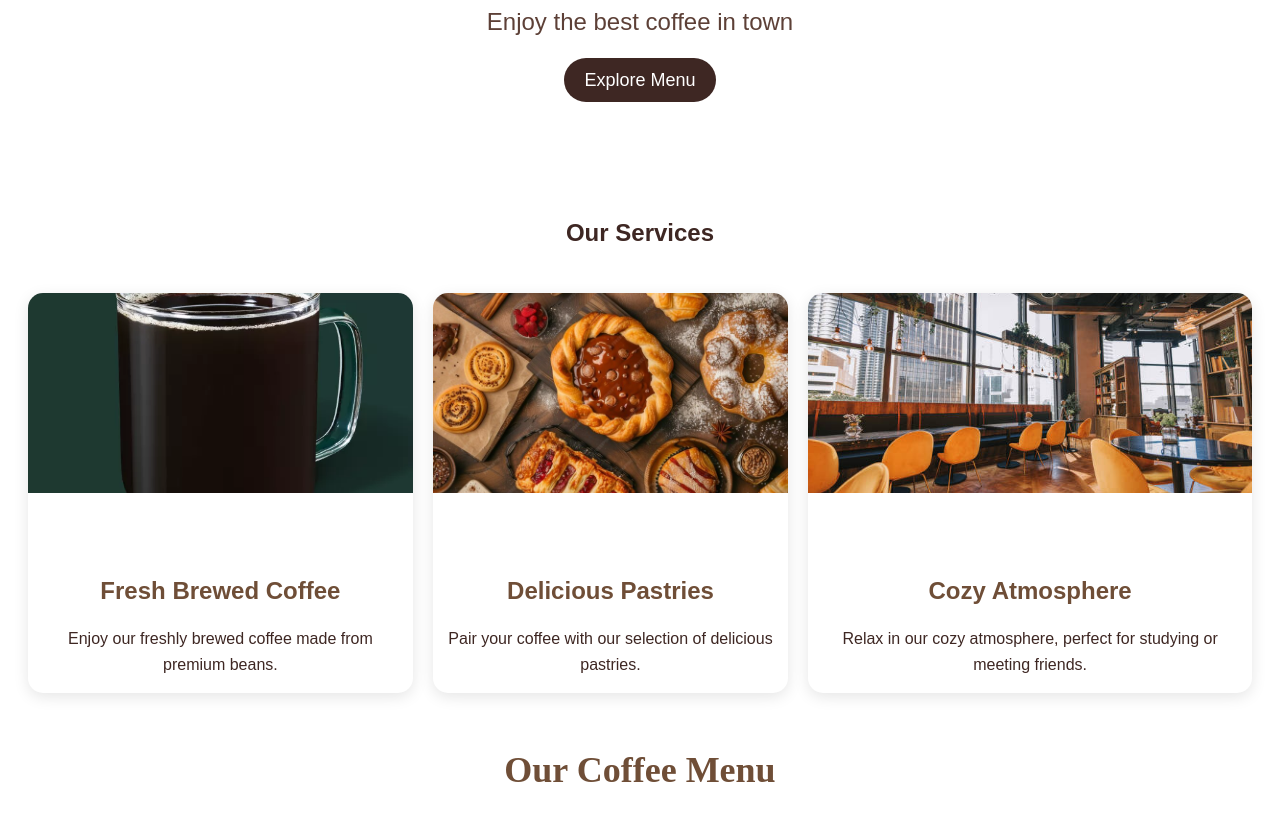
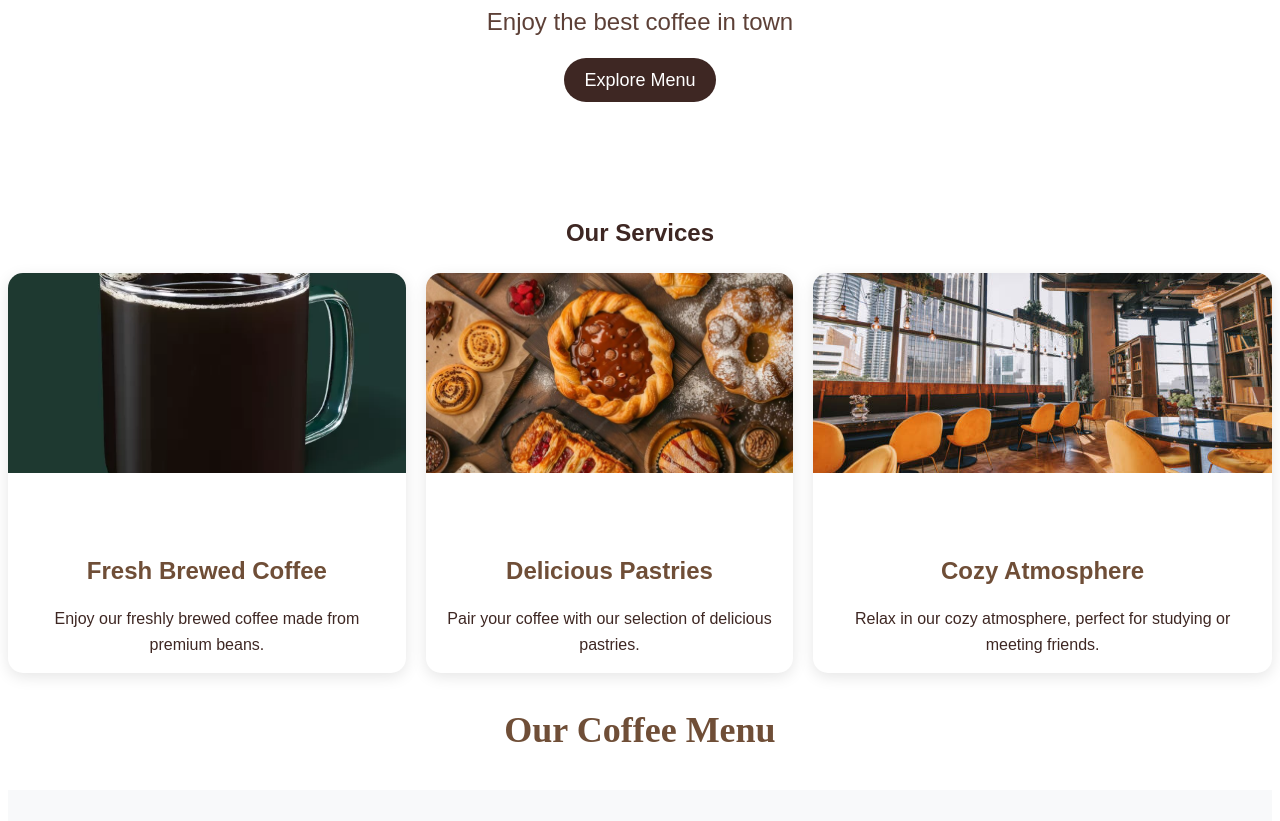
Before and after one commit to alomrisarah/coffee-shope, a plain HTML site: page index.html in a window 1280 px wide. Shown: the part 315-1136 px from the top of the page. Drawn offline with nearby package versions, Linux system fonts and the light colour scheme; no server answers.

Commit message:
Update style.css

```diff
--- a/style.css
+++ b/style.css
@@ -1,4 +1,3 @@
-/* Base styles */
 
 body {
     font-family: 'Montserrat', sans-serif;
@@ -68,7 +67,6 @@ a {
     font-size: 1.5rem;
 }
 
-/* Service cards */
 /* Service Cards */
 .service-card {
     background-color: #ffffff;
@@ -79,18 +77,14 @@ a {
     display: flex;
     flex-direction: column;
     justify-content: space-between;
-    /* Evenly distribute the content */
     height: 400px;
-    /* Set a fixed height for all cards */
     text-align: center;
 }
 
 .service-card img {
     width: 100%;
     height: 200px;
-    /* Set fixed height for the image */
     object-fit: cover;
-    /* Ensure the image fits within the card */
 }
 
 .service-card h5 {
@@ -111,7 +105,6 @@ a {
     box-shadow: 0 8px 25px rgba(65, 59, 59, 0.2);
 }
 
-/* Container */
 .row {
     display: flex;
     gap: 20px;
@@ -149,11 +142,7 @@ a {
     box-shadow: 0 8px 25px rgba(0, 0, 0, 0.2);
 }
 
-.row {
-    display: flex;
-    padding: 20px;
-    gap: 20px;
-}
+
 
 .coffee-image {
     max-width: 80%;
```
